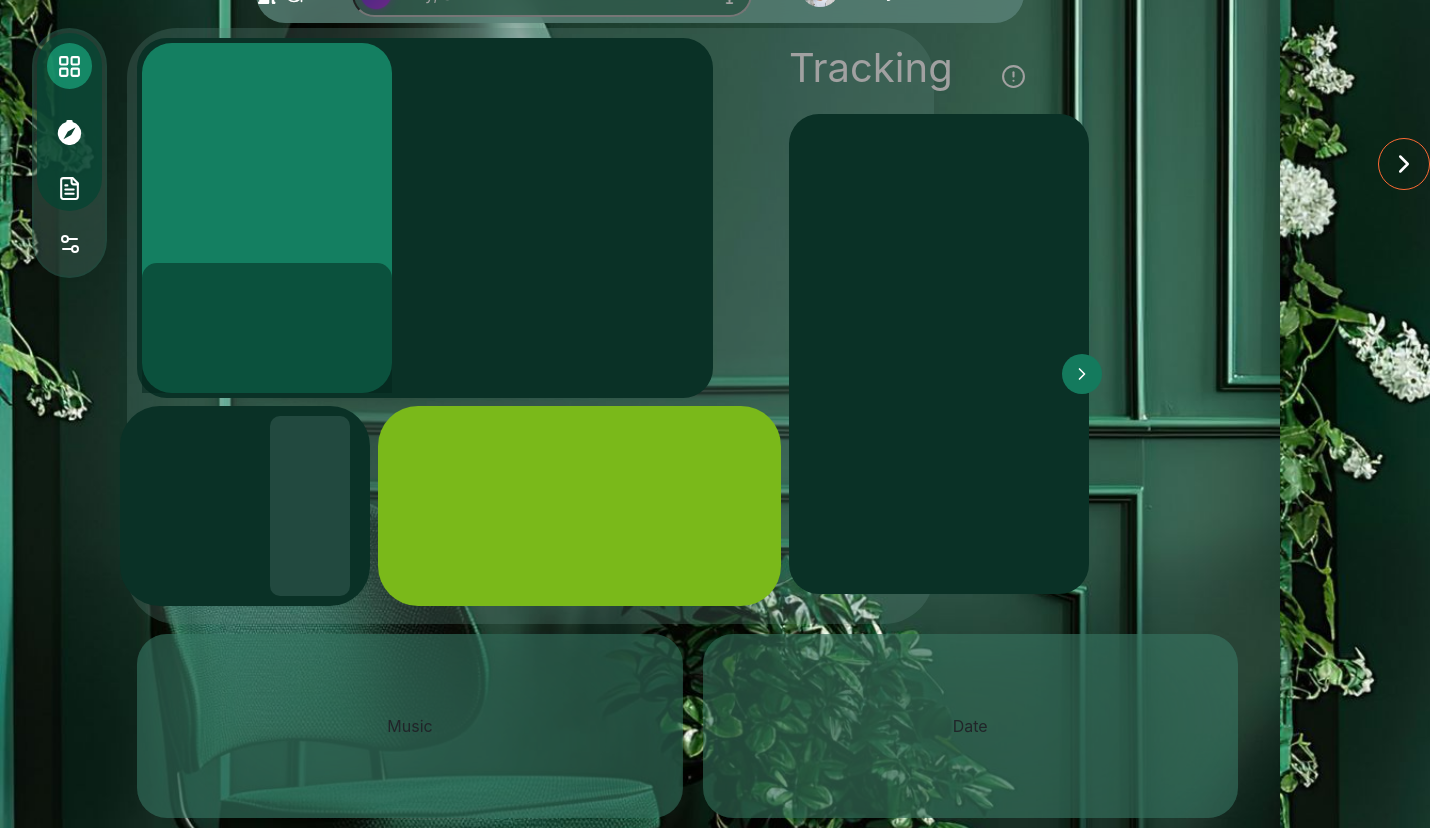
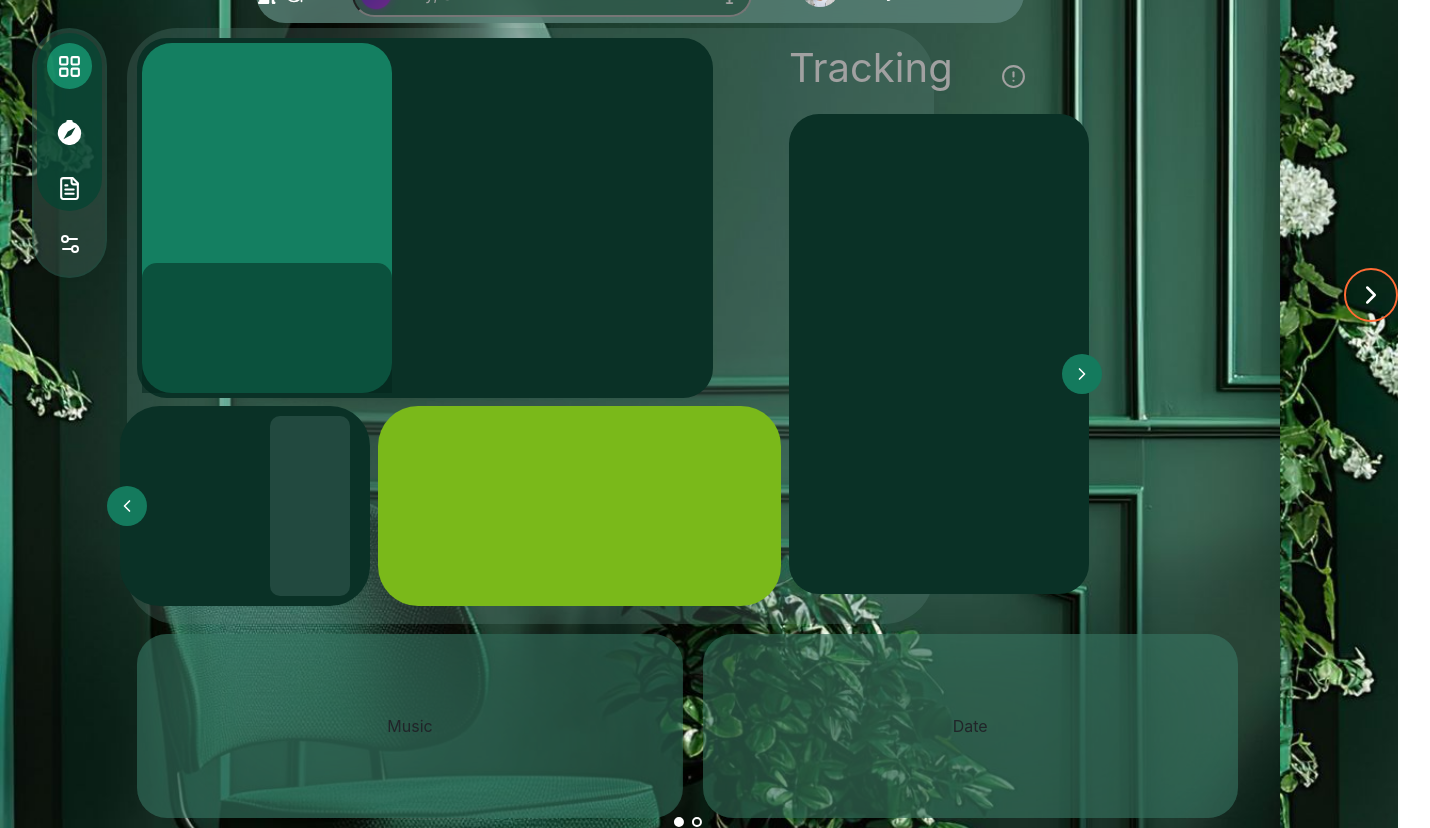
Before and after one commit to brucetravis/gokijany_dashboard_updated, a React (Create React App) app: page /dashboard in a window 1280 px wide. Shown: the part 40-868 px from the top of the page, 1430 px wide, since content can reach past the window. Built offline with nearby package versions, Linux system fonts and the light colour scheme.

Commit message:
Buttons visible, Home Updated

```diff
--- a/src/components/homecomponents/payment/Payment.css
+++ b/src/components/homecomponents/payment/Payment.css
@@ -20,3 +20,15 @@
     /* background-color: red; */
     background: rgba(90, 131, 120, 0.3);
 }
+
+.left-arrows {
+    border-radius: 50px;
+    background-color: rgb(20, 122, 93);
+    padding: 10px;
+    display: flex;
+    gap: 2px;
+    position: absolute;
+    top: 40%;
+    /* right: -1vw; */
+    left: -1vw;
+}
--- a/src/components/homecomponents/payment/Payment.js
+++ b/src/components/homecomponents/payment/Payment.js
@@ -1,10 +1,25 @@
 import React from 'react'
 import './Payment.css'
+import { ChevronLeft } from 'lucide-react'
 
 export default function Payment() {
   return (
     <div className='payment-div'>
-      <div className='payment-method'></div>
+      <div className='payment-method'>
+
+      </div>
+
+      <div className='left-arrows'>
+        <ChevronLeft
+          size={20}
+          className='text-white'
+        />
+
+        {/* <ChevronRight
+          size={20}
+          className='text-white'
+        /> */}
+      </div>
     </div>
   )
 }
--- a/src/pages/dashboard/DashBoard.css
+++ b/src/pages/dashboard/DashBoard.css
@@ -1,8 +1,8 @@
 .dashboard-page {
-    /* display: flex; */
-    /* align-items: center; */
-    /* justify-content: space-between; */
-    /* position: relative; */
+    display: flex;
+    align-items: center;
+    justify-content: space-between;
+    position: relative;
     /* min-height: 100vh; */
     height: 100vh;
     /* background-color: red; */
@@ -12,14 +12,14 @@
 .chevron-left {
     background: none;
     color: white;
-    border: 1px solid #ff6b35;
+    border: 2px solid #ff6b35;
     padding: 10px;
     border-radius: 50px;
     position: absolute;
-    top: 20%;
+    top: 30%;
     left: -220px;
     z-index: 1;
-    transition: background 2s ease;
+    transition: background 0.5s ease;
     /* color: white; */
 }
 
@@ -27,10 +27,10 @@
     background: none;
     padding: 10px;
     color: white;
-    border: 1px solid #ff6b35;
+    border: 2px solid #ff6b35;
     border-radius: 50px;
     position: absolute;
-    top: 20%;
+    top: 30%;
     right: -150px;
     z-index: 1;
     transition: background 0.5s ease;
@@ -41,3 +41,28 @@
 .chevron-right:hover {
     background: rgb(255, 107, 53, 0.8);
 }
+
+.carousel-indicators {
+    /* background-color: red; */
+    position: absolute;
+    bottom: -15px;
+    left: 35%;
+    transform: translateX(-50%);
+    display: flex;
+    gap: 8px;
+}
+
+
+.indicator {
+    width: 10px;
+    height: 10px;
+    border-radius: 50%;
+    border: 2px solid white;
+    background-color: transparent;
+    transition: background-color 0.3s ease;
+    cursor: pointer;
+}
+
+.indicator.active {
+    background-color: white;
+}
--- a/src/pages/dashboard/DashBoard.js
+++ b/src/pages/dashboard/DashBoard.js
@@ -36,6 +36,15 @@ export default function DashBoard() {
 
         <div>
             {pages[currentPage]}
+
+            <div className='carousel-indicators'>
+                {pages.map((_, index) => (
+                    <span
+                        key={index}
+                        className={`indicator ${currentPage === index ? 'active' : ''}`}
+                    />
+                ))}
+            </div>
         </div>
 
         <button
```
